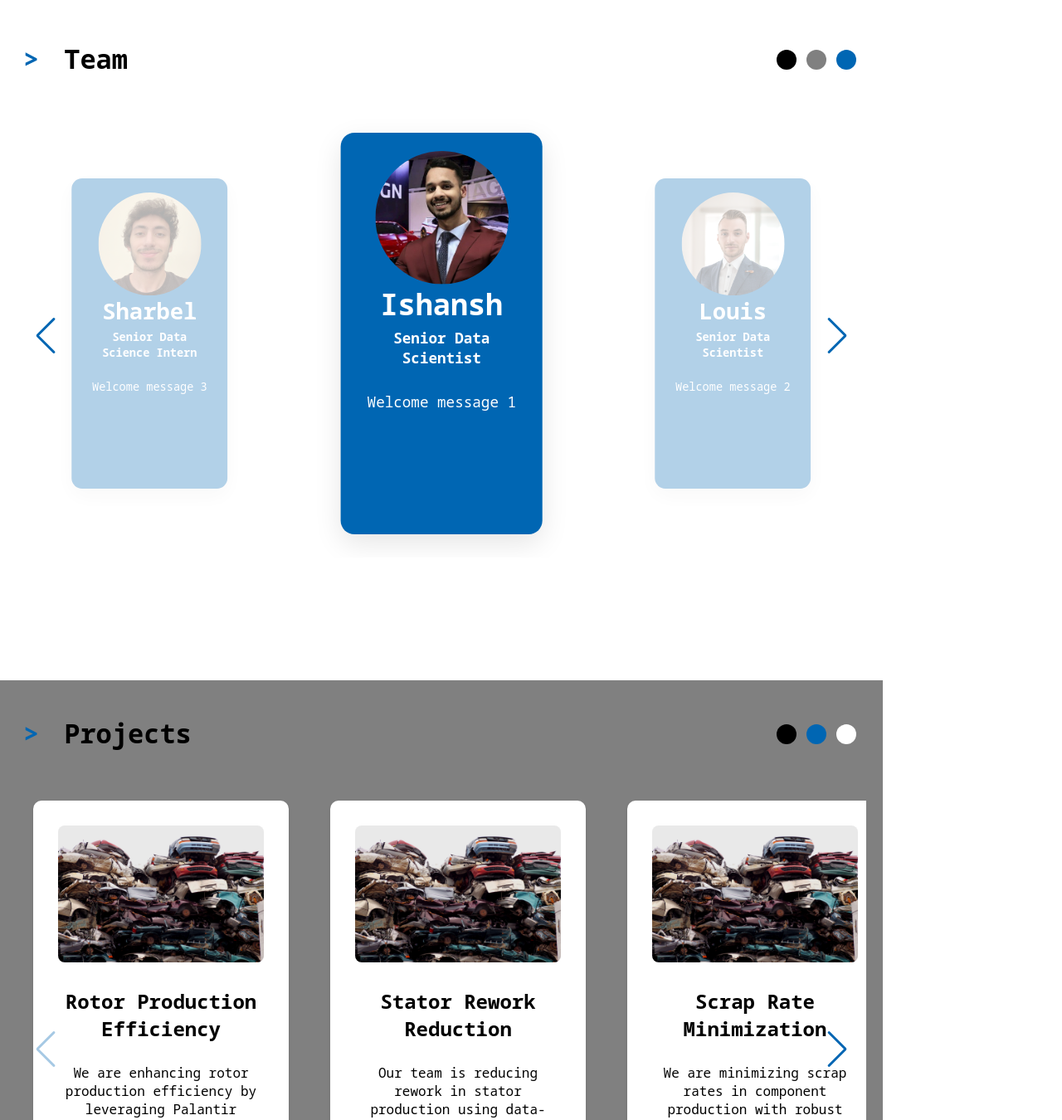
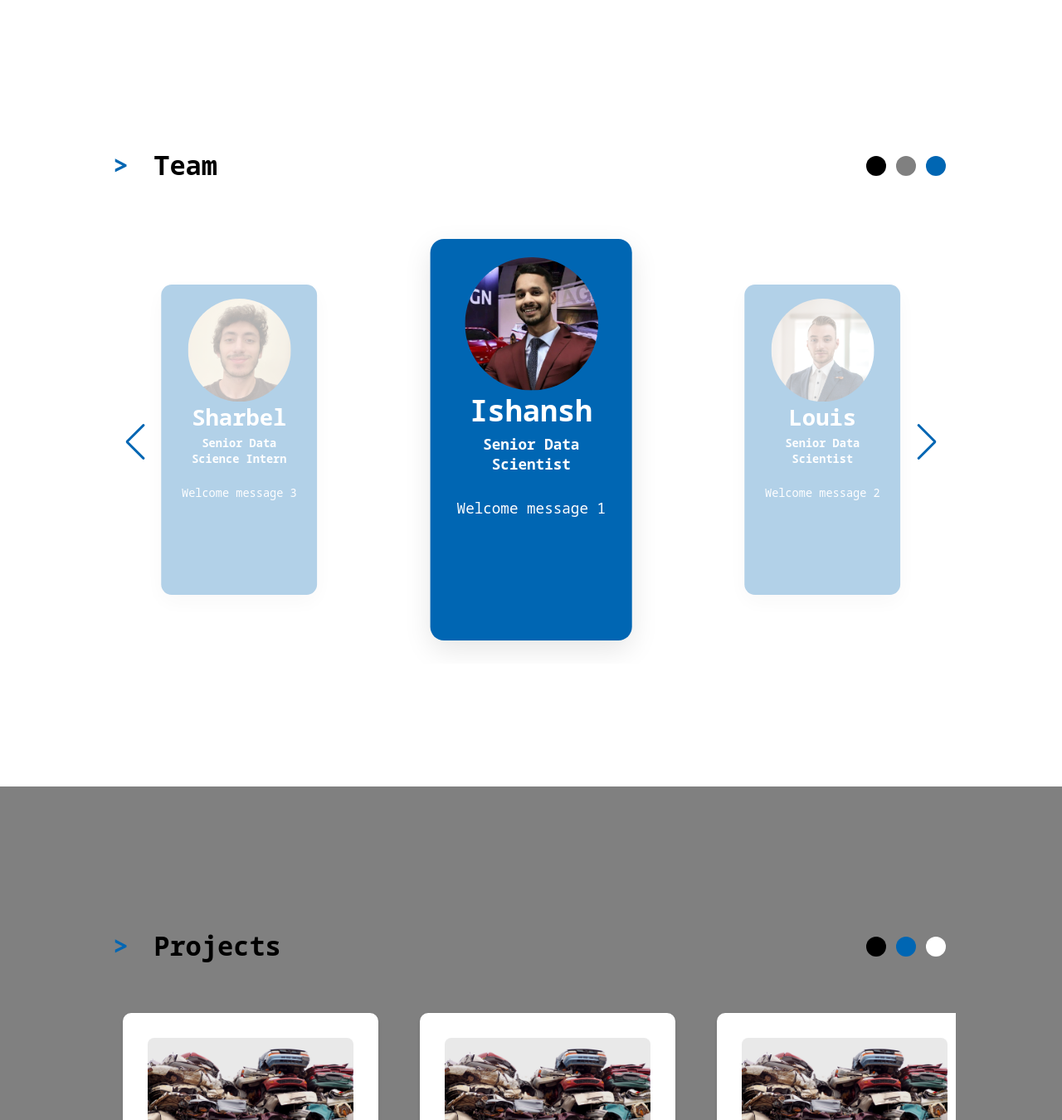
Before and after one commit to Ghantoos7/ScrapBusters, a React (Create React App) app in the folder client/: page / in a window 1280 px wide. Shown: the part 920-2270 px from the top of the page at 83% size. Built offline with nearby package versions, Linux system fonts and the light colour scheme.

Commit message:
FrontEnd <> Fixed background colors

```diff
--- a/client/src/App.css
+++ b/client/src/App.css
@@ -6,7 +6,8 @@
   --background-color: #FFFFFF; /* White */
   --text-color: #000000; /* Black */
   --accent-color: #778899; /* Light Slate Gray */
-  --transitiontime: 0.5s ease;
+  --transitiontime: 0.4s ease;
+  --max-width : 1024px;
 }
 
 [data-theme="dark"] {
@@ -27,6 +28,7 @@
   padding-top: 32px ;
   min-height: 100vh;
   border-bottom: 1px solid #ccc;
+
 }
 
 .home {
@@ -87,3 +89,23 @@ h1 {
   width: 50px;
   height: 50px;
 }
+
+.team, .projects, .faq, .footer{
+  display: flex;
+  align-items: center;
+  justify-content: center;
+}
+
+.footer{
+  background-color: #333;
+
+}
+
+.team{
+  background-color: var(--background-color);
+  transition: background-color var(--transitiontime);
+}
+.projects{
+  background-color: var(--primary-color);
+  transition: background-color var(--transitiontime);
+}
--- a/client/src/App.js
+++ b/client/src/App.js
@@ -17,7 +17,7 @@ const App = () => {
       <Element name="team" className="team"><Team /></Element>
       <Element name="projects" className="projects"><Projects /></Element>
       <Element name="faq" className="faq"><FAQ /></Element>
-      <Footer />
+      <Element name= "footer" className="footer"><Footer /></Element>
     </div>
 
 
--- a/client/src/pages/Projects/Projects.css
+++ b/client/src/pages/Projects/Projects.css
@@ -5,7 +5,6 @@
     justify-content: space-around;
     align-items: flex-start;
     padding: 20px;
-    background-color: var(--primary-color);
     text-align: center;
     margin-bottom: 128px;
     margin-top: 128px;
```
